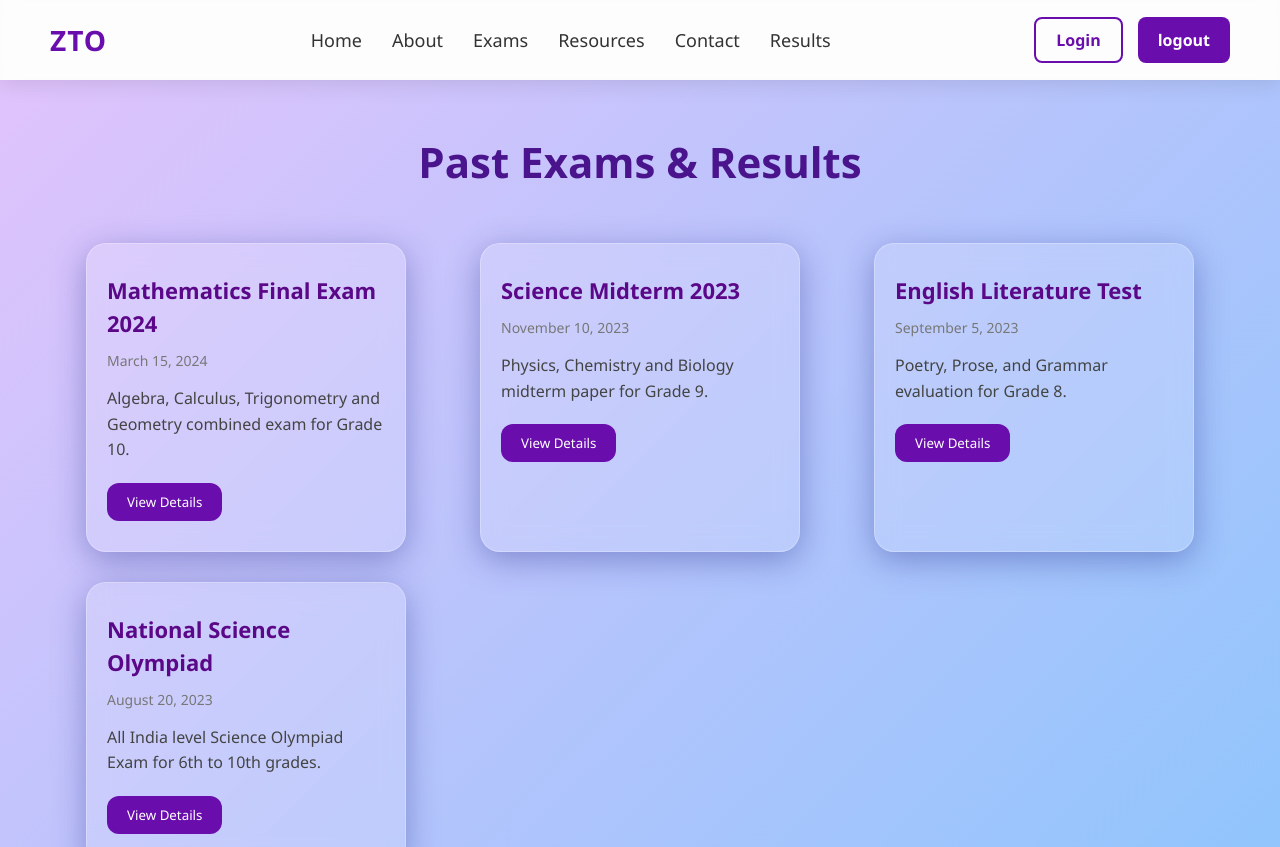
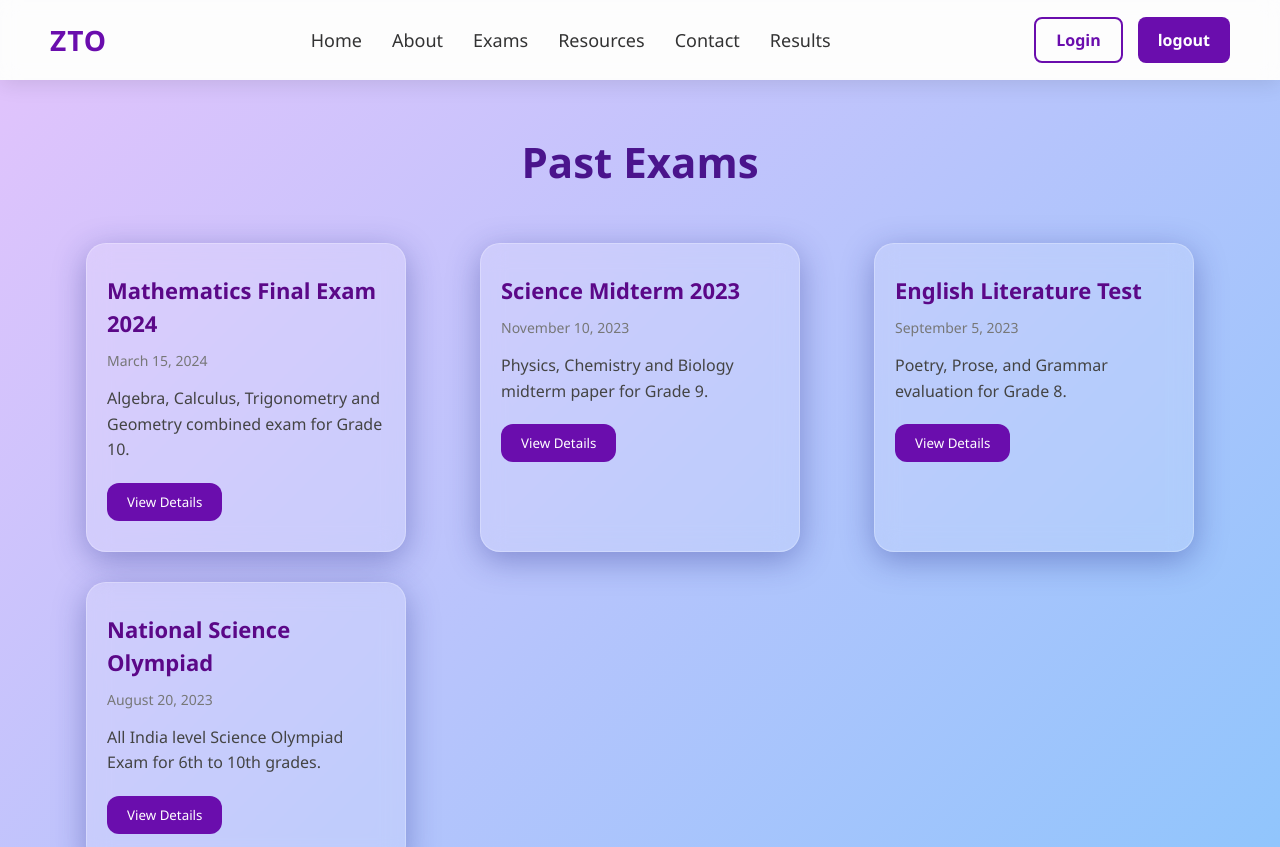
Before and after one commit to Ashishm0511/ztoFrontend, a React (Vite) app: page /pastexams in a window 1280 px wide. Shown: the top 847 px of the page. Built offline with nearby package versions, Linux system fonts and the light colour scheme.

Commit message:
Added pastexam

```diff
--- a/src/pages/Exams.jsx
+++ b/src/pages/Exams.jsx
@@ -92,7 +92,7 @@ const Exams = () => {
             className="card-button full-width-button"
             onClick={(e) => {
               e.stopPropagation();
-              navigate('/past-exams');
+              navigate('/PastExams');
             }}
           >
             View Complete History
--- a/src/pages/PastExams.jsx
+++ b/src/pages/PastExams.jsx
@@ -31,7 +31,7 @@ const PastExams = () => {
     <div>
       <Navbar />
       <div className="past-exams-container">
-        <h2 className="past-exams-title">Past Exams & Results</h2>
+        <h2 className="past-exams-title">Past Exams</h2>
         <div className="past-exams-grid">
           {pastExams.map((exam, index) => (
             <div className="past-exam-card" key={index}>
```
